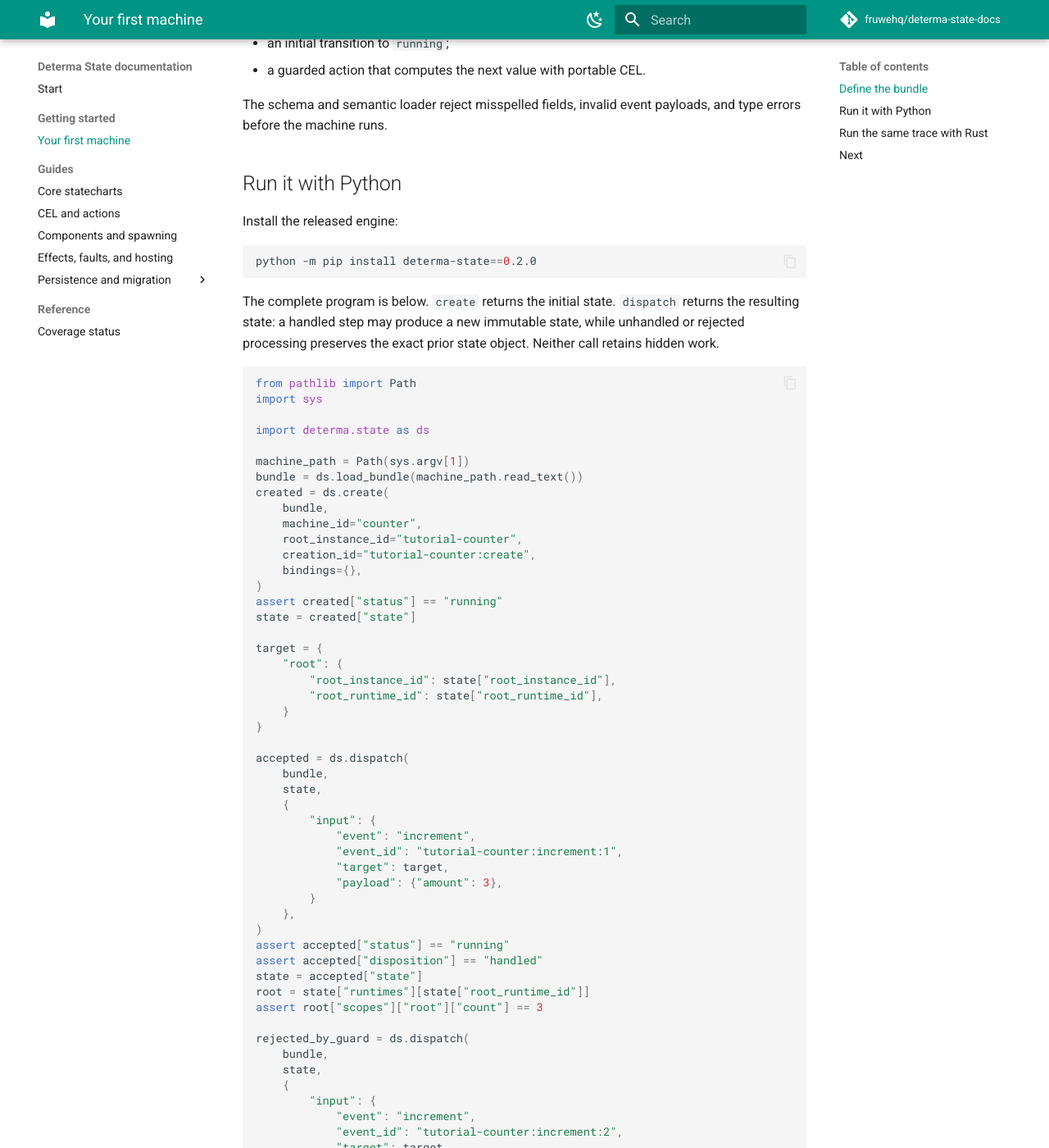
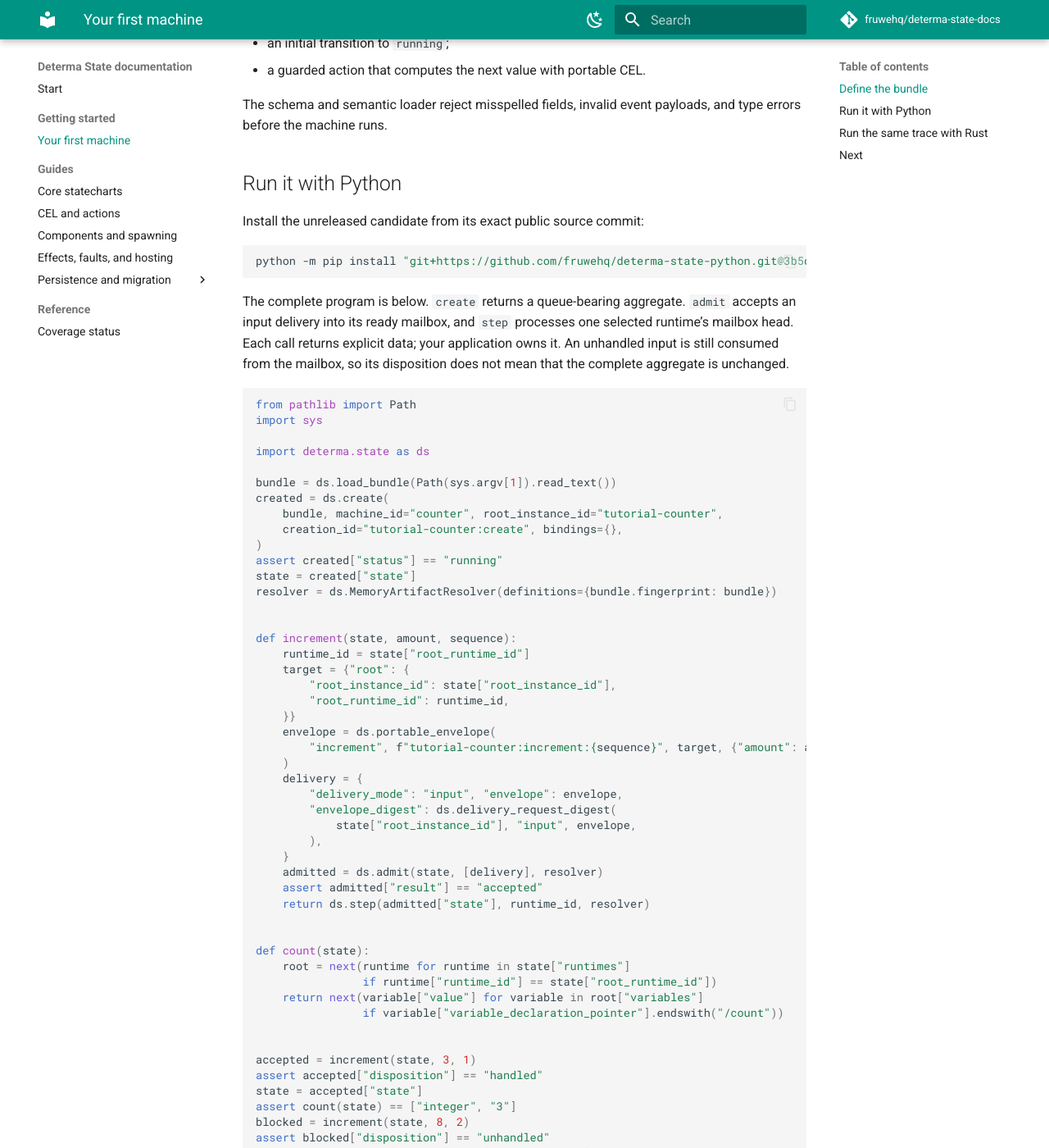
Before and after one commit to fruwehq/determa-state-docs, an MkDocs documentation site: the page built from docs/getting-started/first-machine.md, in a window 1280 px wide and 1400 px high, scrolled down 981 px. Shown: the whole window at 82% size. Built offline with MkDocs 1.6.1 and Material for MkDocs 9.7.7, drawn with Linux system fonts in a browser that asks for light colours; comment, search, counter and statistics services are not loaded; some of the changed text lies outside the part shown.

Commit message:
Migrate the first runnable tutorial to create admit and step
Python and Rust extracted traces pass against pinned public candidates. Publication hold tests cover candidate and released metadata independently. Remaining chapters and complete coverage remain unfinished for #28.

````diff
--- a/docs/getting-started/first-machine.md
+++ b/docs/getting-started/first-machine.md
@@ -48,16 +48,17 @@
 
 ## Run it with Python
 
-Install the released engine:
+Install the unreleased candidate from its exact public source commit:
 
 ```sh
-python -m pip install determa-state==0.2.0
+python -m pip install "git+https://github.com/fruwehq/determa-state-python.git@3b5d1c9a98e8691acd754357d1f3645f387f3ad8"
 ```
 
-The complete program is below. `create` returns the initial state. `dispatch` returns
-the resulting state: a handled step may produce a new immutable state, while unhandled
-or rejected processing preserves the exact prior state object. Neither call retains
-hidden work.
+The complete program is below. `create` returns a queue-bearing aggregate.
+`admit` accepts an input delivery into its ready mailbox, and `step` processes one
+selected runtime’s mailbox head. Each call returns explicit data; your application
+owns it. An unhandled input is still consumed from the mailbox, so its disposition
+does not mean that the complete aggregate is unchanged.
 
 <!-- determa-example: python/first_counter.py -->
 ```python
@@ -66,58 +67,51 @@
 
 import determa.state as ds
 
-machine_path = Path(sys.argv[1])
-bundle = ds.load_bundle(machine_path.read_text())
+bundle = ds.load_bundle(Path(sys.argv[1]).read_text())
 created = ds.create(
-    bundle,
-    machine_id="counter",
-    root_instance_id="tutorial-counter",
-    creation_id="tutorial-counter:create",
-    bindings={},
+    bundle, machine_id="counter", root_instance_id="tutorial-counter",
+    creation_id="tutorial-counter:create", bindings={},
 )
 assert created["status"] == "running"
 state = created["state"]
+resolver = ds.MemoryArtifactResolver(definitions={bundle.fingerprint: bundle})
 
-target = {
-    "root": {
+
+def increment(state, amount, sequence):
+    runtime_id = state["root_runtime_id"]
+    target = {"root": {
         "root_instance_id": state["root_instance_id"],
-        "root_runtime_id": state["root_runtime_id"],
+        "root_runtime_id": runtime_id,
+    }}
+    envelope = ds.portable_envelope(
+        "increment", f"tutorial-counter:increment:{sequence}", target, {"amount": amount},
+    )
+    delivery = {
+        "delivery_mode": "input", "envelope": envelope,
+        "envelope_digest": ds.delivery_request_digest(
+            state["root_instance_id"], "input", envelope,
+        ),
     }
-}
+    admitted = ds.admit(state, [delivery], resolver)
+    assert admitted["result"] == "accepted"
+    return ds.step(admitted["state"], runtime_id, resolver)
 
-accepted = ds.dispatch(
-    bundle,
-    state,
-    {
-        "input": {
-            "event": "increment",
-            "event_id": "tutorial-counter:increment:1",
-            "target": target,
-            "payload": {"amount": 3},
-        }
-    },
-)
-assert accepted["status"] == "running"
+
+def count(state):
+    root = next(runtime for runtime in state["runtimes"]
+                if runtime["runtime_id"] == state["root_runtime_id"])
+    return next(variable["value"] for variable in root["variables"]
+                if variable["variable_declaration_pointer"].endswith("/count"))
+
+
+accepted = increment(state, 3, 1)
 assert accepted["disposition"] == "handled"
 state = accepted["state"]
-root = state["runtimes"][state["root_runtime_id"]]
-assert root["scopes"]["root"]["count"] == 3
-
-rejected_by_guard = ds.dispatch(
-    bundle,
-    state,
-    {
-        "input": {
-            "event": "increment",
-            "event_id": "tutorial-counter:increment:2",
-            "target": target,
-            "payload": {"amount": 8},
-        }
-    },
-)
-assert rejected_by_guard["status"] == "running"
-assert rejected_by_guard["disposition"] == "unhandled"
-assert rejected_by_guard["state"] is state
+assert count(state) == ["integer", "3"]
+blocked = increment(state, 8, 2)
+assert blocked["disposition"] == "unhandled"
+assert count(blocked["state"]) == ["integer", "3"]
+assert blocked["state"]["runtimes"][0]["ready_mailbox"] == []
 print("count=3; next increment was unhandled")
 ```
 
@@ -140,18 +134,21 @@
 
 ## Run the same trace with Rust
 
-Create a small Cargo project with the released crate.
+Create a small Cargo project with the same unreleased candidate source.
 
 <!-- determa-example: rust/first-counter/Cargo.toml -->
 ```toml
 [package]
 name = "determa-first-counter"
-version = "0.2.0"
+version = "0.3.0"
 edition = "2021"
 publish = false
 
 [dependencies]
-determa-state = "=0.2.0"
+determa-state = { git = "https://github.com/fruwehq/determa-state-rust.git", rev = "efaed0a21409f75ed55f159a6f8c833f3b62e88c" }
+serde_json = "1"
+serde_json_canonicalizer = "0.3"
+sha2 = "0.10"
 ```
 
 The Rust program uses the same machine file and asserts the same count and
@@ -160,47 +157,70 @@
 <!-- determa-example: rust/first-counter/src/main.rs -->
 ```rust
 use determa_state::{
-    create, dispatch, load_bundle, Bindings, Delivery, Disposition, Envelope, Target,
-    Value,
+    admit, create, load_bundle, restore_aggregate, step, AdmissionDelivery,
+    Bindings, InMemoryDefinitionResolver, QueueEnvelope, TypedValue,
 };
-use std::{collections::BTreeMap, env, fs};
+use serde_json::{json, Value};
+use sha2::{Digest, Sha256};
+use std::{env, fs};
 
-fn input(state: &determa_state::AggregateState, amount: i64, sequence: u8) -> Delivery {
-    Delivery::Input(Envelope {
-        event: "increment".to_string(),
+fn increment(
+    bundle: &determa_state::Bundle,
+    state: &determa_state::Aggregate,
+    amount: i64,
+    sequence: u8,
+) -> Result<Value, Box<dyn std::error::Error>> {
+    let envelope = QueueEnvelope {
+        event: "increment".into(),
         event_id: format!("tutorial-counter:increment:{sequence}"),
-        target: Target::Root {
-            root_instance_id: state.root_instance_id.clone(),
-            root_runtime_id: state.root.runtime_id.clone(),
-        },
-        payload: BTreeMap::from([("amount".to_string(), Value::Int(amount))]),
+        cause_id: format!("tutorial-counter:increment:{sequence}"),
+        source: json!({"host": true}),
+        target: state.value()["runtimes"][0]["target_identity"].clone(),
+        payload: TypedValue::Map(vec![("amount".into(), TypedValue::Integer(amount))]),
         correlation_id: None,
-    })
+    };
+    let digest_bytes = serde_json_canonicalizer::to_vec(&json!([
+        "determa-inbox-envelope-digest-1", "1", "tutorial-counter", "input", envelope
+    ]))?;
+    let delivery = AdmissionDelivery {
+        delivery_mode: "input".into(), envelope,
+        envelope_digest: format!("sha256:{:x}", Sha256::digest(digest_bytes)),
+    };
+    let admitted = admit(bundle, state, &[delivery])?;
+    assert_eq!(admitted["result"], "accepted");
+    let mut resolver = InMemoryDefinitionResolver::default();
+    resolver.insert(bundle.clone(), true);
+    let state = restore_aggregate(
+        &serde_json_canonicalizer::to_vec(&admitted["state"])? , &resolver,
+    )?;
+    let runtime_id = state.value()["root_runtime_id"].as_str().unwrap();
+    Ok(step(bundle, &state, runtime_id)?)
+}
+
+fn count(state: &Value) -> Value {
+    state["runtimes"][0]["variables"].as_array().unwrap().iter()
+        .find(|variable| variable["variable_declaration_pointer"].as_str().unwrap()
+            .ends_with("/count")).unwrap()["value"].clone()
 }
 
 fn main() -> Result<(), Box<dyn std::error::Error>> {
     let machine_path = env::args().nth(1).expect("machine path");
     let bundle = load_bundle(&fs::read_to_string(machine_path)?)?;
-    let created = create(
-        &bundle,
-        "counter",
-        "tutorial-counter",
-        "tutorial-counter:create",
-        &Bindings::default(),
-    );
-    let initial = created.state.expect("creation succeeds");
-
-    let accepted = dispatch(&bundle, &initial, Some(input(&initial, 3, 1)));
-    assert_eq!(accepted.disposition, Some(Disposition::Handled));
-    let state = accepted.state.expect("handled dispatch returns state");
-    assert_eq!(state.root.visible_variables()["count"], Value::Int(3));
-
-    let blocked = dispatch(&bundle, &state, Some(input(&state, 8, 2)));
-    assert_eq!(blocked.disposition, Some(Disposition::Unhandled));
-    assert_eq!(
-        blocked.state.expect("unhandled dispatch returns prior state"),
-        state
-    );
+    let initial = create(
+        &bundle, "counter", "tutorial-counter", "tutorial-counter:create", &Bindings::default(),
+    )?;
+    let accepted = increment(&bundle, &initial, 3, 1)?;
+    assert_eq!(accepted["disposition"], "handled");
+    assert_eq!(count(&accepted["state"]), json!(["integer", "3"]));
+    let mut resolver = InMemoryDefinitionResolver::default();
+    resolver.insert(bundle.clone(), true);
+    let state = restore_aggregate(
+        &serde_json_canonicalizer::to_vec(&accepted["state"])? , &resolver,
+    )?;
+    let blocked = increment(&bundle, &state, 8, 2)?;
+    assert_eq!(blocked["disposition"], "unhandled");
+    assert_eq!(count(&blocked["state"]), json!(["integer", "3"]));
+    assert_eq!(blocked["state"]["runtimes"][0]["ready_mailbox"], json!([]));
     println!("count=3; next increment was unhandled");
     Ok(())
 }
@@ -228,7 +248,7 @@
 surface.
 
 Normative references:
-[bundle grammar §4](https://github.com/fruwehq/determa-state-spec/blob/v0.2.0/SPEC.md#4-bundle-grammar),
-[CEL §5](https://github.com/fruwehq/determa-state-spec/blob/v0.2.0/SPEC.md#5-static-validation-and-cel),
+[bundle grammar §4](https://github.com/fruwehq/determa-state-spec/blob/86bb88dd21cb1f799eefe5020b6e49dabf6e7225/SPEC.md#4-bundle-grammar),
+[CEL §5](https://github.com/fruwehq/determa-state-spec/blob/86bb88dd21cb1f799eefe5020b6e49dabf6e7225/SPEC.md#5-static-validation-and-cel),
 and
-[dispatch §6](https://github.com/fruwehq/determa-state-spec/blob/v0.2.0/SPEC.md#6-event-and-transition-semantics).
+[dispatch §6](https://github.com/fruwehq/determa-state-spec/blob/86bb88dd21cb1f799eefe5020b6e49dabf6e7225/SPEC.md#6-event-and-transition-semantics).
--- a/publication-hold-inputs.json
+++ b/publication-hold-inputs.json
@@ -5,7 +5,7 @@
     "Makefile": "b45013c9f49a46d8674279c9c510b21662c30f7d442842143c296ce08a067cc6",
     "STATE_VERSION": "d915cc95d6ca8f47ae297713ed46d4e5c5d99ddd29fc3c61e263bdf305f2b5b0",
     "coverage.yaml": "46e92d181b10dbc8076fb31dd5210997540454ab8b0e765c57369b9c5f8bf178",
-    "docs/getting-started/first-machine.md": "f96a95a352c204a784ba19034d56d06cd404c01f2729c2a9eda9c4b2bbbb89a7",
+    "docs/getting-started/first-machine.md": "df29f7df8121b6c9b4941c6df0ff9f0987f39e3b2dd20409b4625b53ff84f9e4",
     "docs/guides/cel-and-actions.md": "7654f0c27df8249db989beacf743ebe36a0c1607d2b70645102826082904c142",
     "docs/guides/components-and-spawning.md": "79b87ca19394875c9d72d58bbde72b5fe209254370cd48e3ed1d4efd5953dae2",
     "docs/guides/core-statecharts.md": "df6b59ee07fc238fd6c95e495cdf4b7e6930fa89eadd56627b492b505cfa445c",
@@ -25,6 +25,6 @@
     "scripts/source_lock.py": "f546284e8701dadd01ae053be30ffc13e08bdfcfc15edf9b98c4fc41ce93cfb0",
     "scripts/validate.py": "e9a7b65c815c68f9c058beb22e0d93c067e5d7538ac6f66cbcccf65ccb07a75f",
     "sources.lock.yaml": "07fe5573f9595dcc50ab97202735df79d16d773f0142b17d1de38c11f9442e9a",
-    "tests/test_publication_hold.py": "82359df69fd7f2c6d59bb4a851f1d9a28165d1ea488bbdae4a7986053574e668"
+    "tests/test_publication_hold.py": "438dea3a3fd0bb971683a683c64555e58cca267f533e1032f7af7cd1111c466e"
   }
 }
````
Also changed, not shown: 1 other file.
